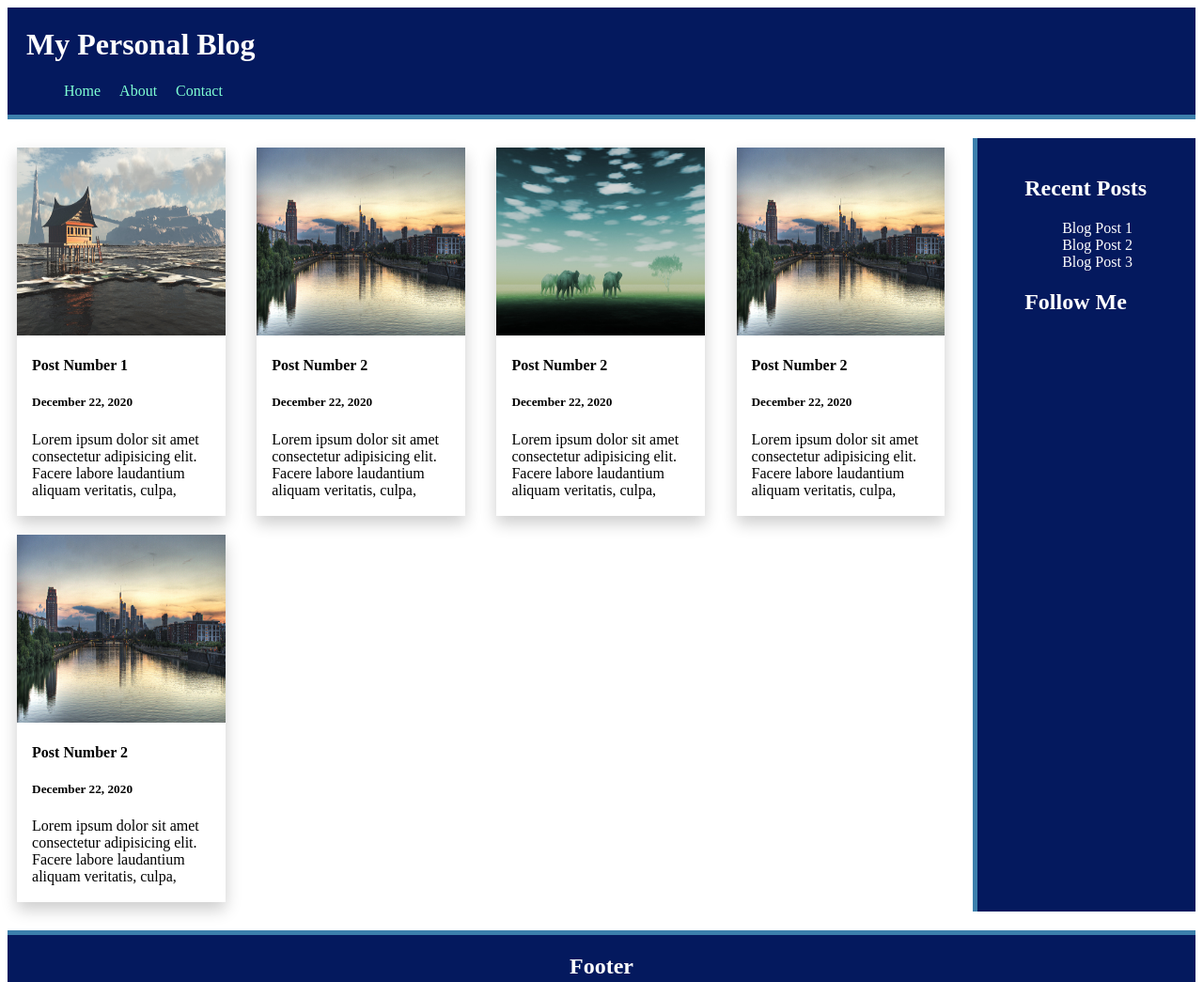
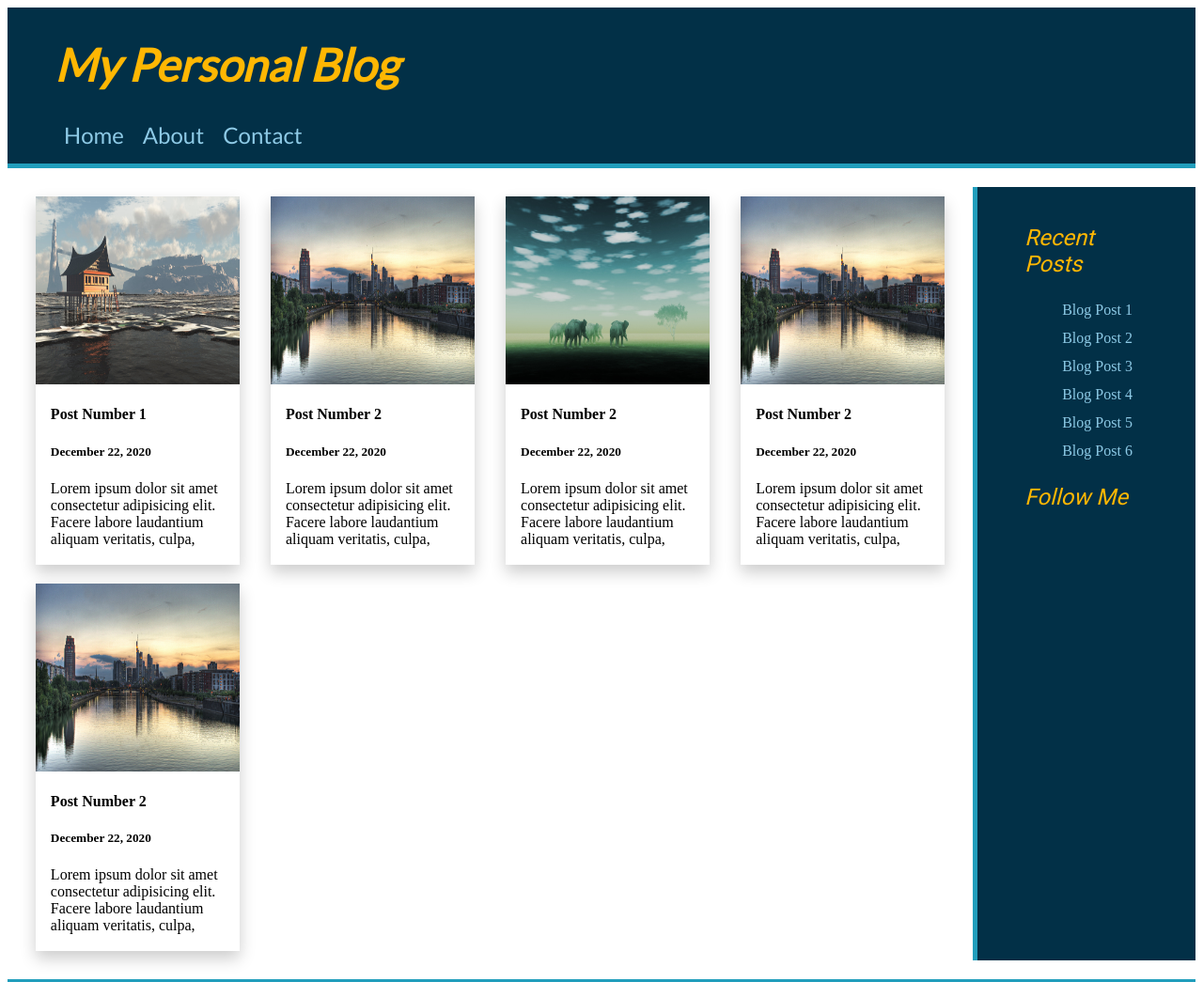
Before and after one commit to milenaonmaui/personal-blog, a plain HTML site: page index.html in a window 1280 px wide. Shown: the top 1045 px of the page at 94% size. Drawn offline with Linux system fonts and the light colour scheme.

Commit message:
Add google fonts

```diff
--- a/css/style.css
+++ b/css/style.css
@@ -1,12 +1,13 @@
 /*@import "./sidebar.css";
 @import "./blogpost.css";
 */
+
 
 .body {
     background-color: #444;
     color: #fffff8;
     font-size: 1rem;
-    font-family: sans-serif;
+    font-family: 'Lato', sans-serif;
     padding: 15px;
 
 }
@@ -32,9 +33,14 @@ nav.menu ul {
 
 nav li {
     padding-left: 20px;
+    font-size: 1.5em;
 }
 h1 {
-    padding-left: 20px;
+    padding-left: 50px;
+    font-size: 3em;
+    font-weight: 600;
+    font-style: italic;
+
 }
 
 ul {
@@ -42,26 +48,36 @@ ul {
 }
 
 a {
-    color: aquamarine;
+    color: #8ECAE6;
     text-decoration: none;
 }
 
-.header{
+header{
     grid-area: header;
-    background-color: rgb(4,25,94);
-    color: white;
-    border-bottom: 5px solid rgb(60, 127, 172);
+    background-color: #023047;
+    color: #FFB703;
+    border-bottom: 5px solid #219EBC;
+    font-family: 'Lato', sans-serif;
 }
 
 .sidebar {
     grid-area: sidebar;
     /* border: 1px solid red; */
-    background-color: rgb(4,25,94);
-    color: white;
-    border-left: 5px solid rgb(60, 127, 172);
+    background-color: #023047;
+    color: #FFB703;
+    border-left: 5px solid #219EBC;
     padding: 20px 50px;
 }
 
+.sidebar h2 {
+    font-family: 'Roboto', sans-serif;
+    font-weight: 400;
+    font-style: italic;
+}
+
+.list {
+    line-height: 30px;
+}
 img {
     width: 100%;
     height: auto;
@@ -71,14 +87,15 @@ img {
     grid-area: main;
     flex-wrap: wrap;
     justify-content: space-between;
+    padding-left: 20px;
 
    /* border: 1px solid red; */
 }
 .footer {
     grid-area: footer;
-    background-color: rgb(4,25,94);
-    color: white;
-    border-top: 5px solid rgb(60, 127, 172);
+    background-color: #023047;
+    color: #FFB703;
+    border-top: 5px solid #219EBC;
     text-align: center;
 }
 
--- a/index.html
+++ b/index.html
@@ -5,13 +5,16 @@
     <title>My Blog</title>
     <meta name="viewport" content="width=device-width, initial-scale=1, shrink-to-fit=no">
 
+
+    <link rel="preconnect" href="https://fonts.gstatic.com">
+    <link href="https://fonts.googleapis.com/css2?family=Lato&family=Roboto&display=swap" rel="stylesheet">
     <link rel="stylesheet" type="text/css" href="css/style.css"/>
 
   </head>
 
   <body>
     <div class = "container">
-        <div class="header">
+        <header>
           <h1>My Personal Blog</h1>
 
           <nav class="menu">
@@ -21,7 +24,7 @@
               <li class="right"><a href="#">Contact</a></li>
             </ul>
           </nav>
-        </div>
+        </header>
 
         <section class="main">
           <article class="card">
@@ -70,9 +73,12 @@
         <div class="sidebar">
           <h2>Recent Posts</h2>
           <ul class="list">
-            <li>Blog Post 1</li>
-            <li>Blog Post 2</li>
-            <li>Blog Post 3</li>
+            <li><a href="#">Blog Post 1</a></li>
+            <li><a href="#">Blog Post 2</a></li>
+            <li><a href="#">Blog Post 3</a></li>
+            <li><a href="#">Blog Post 4</a></li>
+            <li><a href="#">Blog Post 5</a></li>
+            <li><a href="#">Blog Post 6</a></li>
           </ul>
           <h2>Follow Me</h2>
         </div>
```
